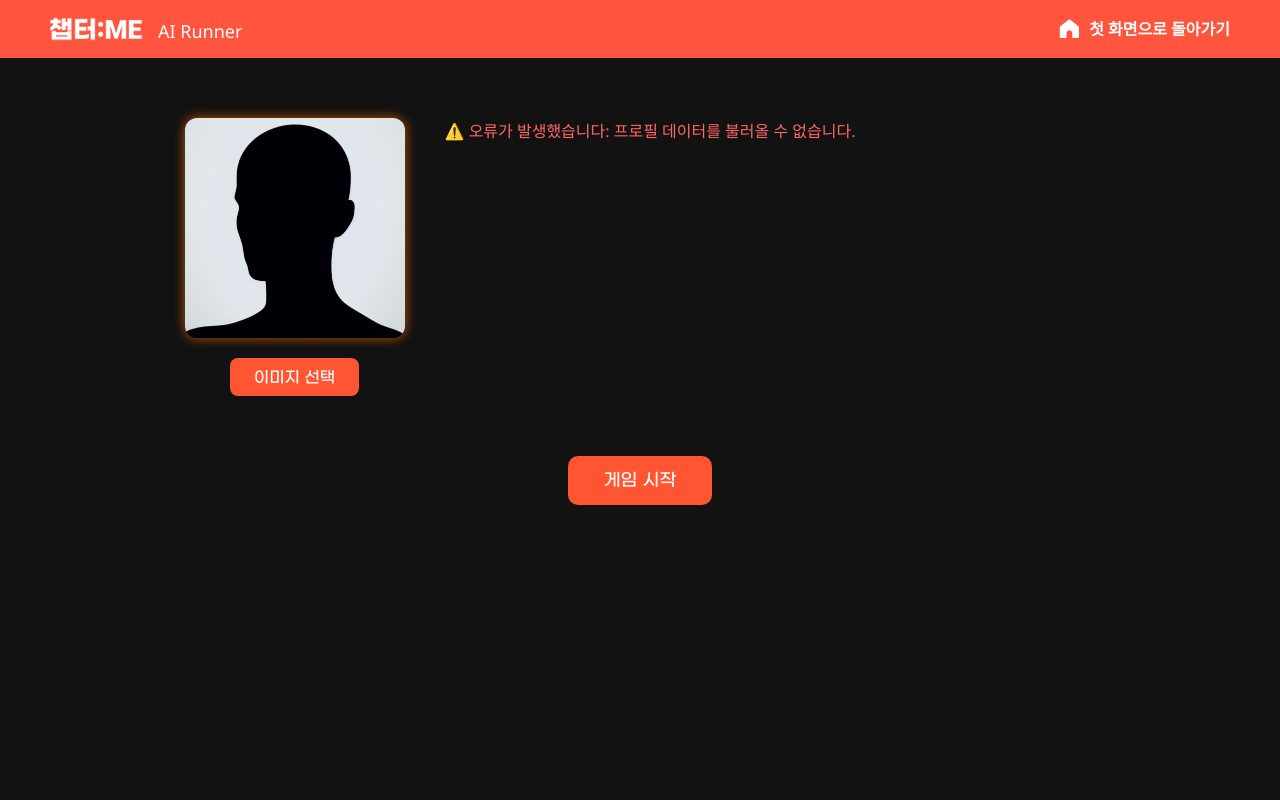
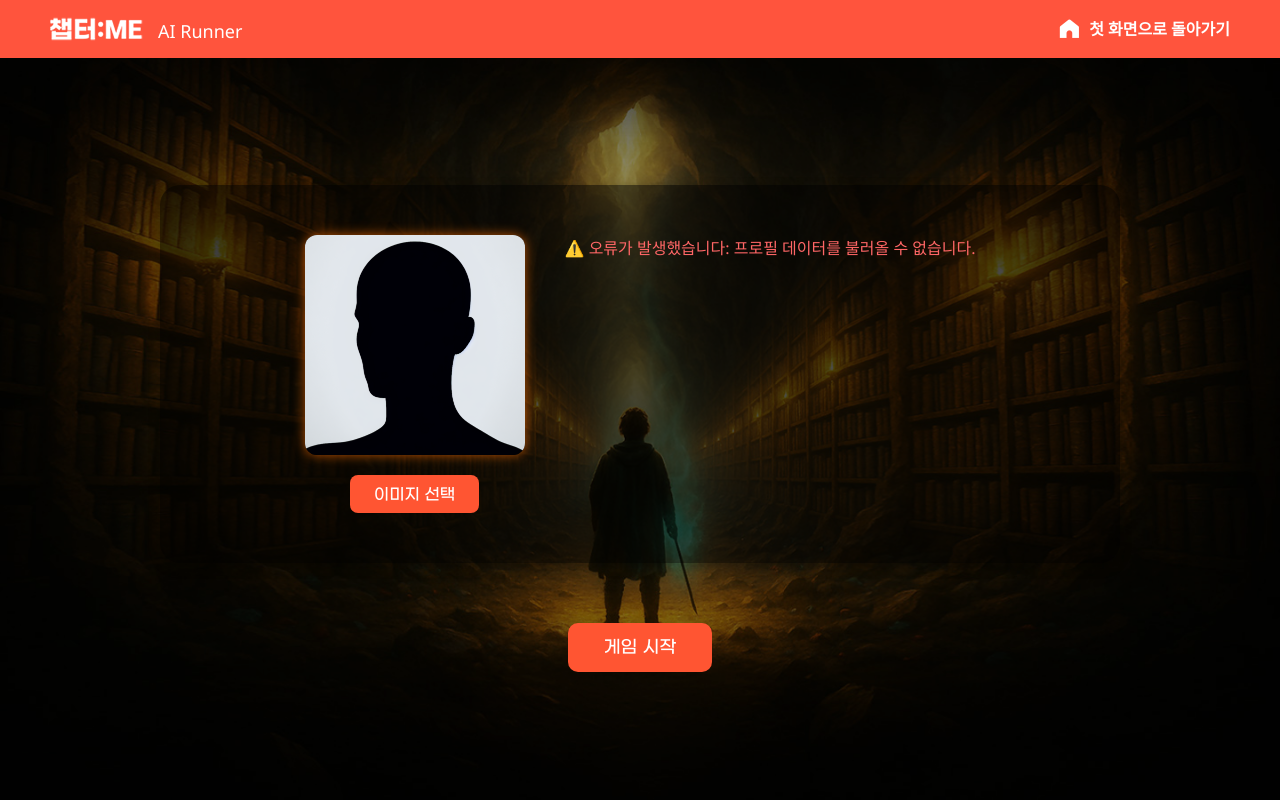
Before and after one commit to biz-bracelet/book-game, a Flask app: page /profile in a window 1280 px wide. Run offline with Flask 3, Linux system fonts and the light colour scheme.

Commit message:
프로필 배경 수정

```diff
--- a/templates/profile.html
+++ b/templates/profile.html
@@ -7,14 +7,41 @@
   <link rel="stylesheet" href="../static/assets/css/ui.css">
   <style>
     body {
-      background-color: #121212;
       color: #eee;
       font-family: 'Segoe UI', sans-serif;
       flex-direction: column;
       align-items: center;
     }
+
+    .blur-bg {
+          position: fixed;
+          top: 0;
+          left: 0;
+          width: 100vw;
+          height: 100vh;
+          background-image: url('../static/assets/images/bg_intro.jpg');
+          background-size: cover;
+          background-position: center;
+          filter: blur(3x); /* 블러 정도 조절 가능 */
+          z-index: -1; /* 배경 뒤로 보내기 */
+    }
+    .blur-bg::after {
+      content: '';
+      position: absolute;
+      top: 0; left: 0;
+      width: 100%;
+      height: 100%;
+      background-color: rgba(0,0,0,0.4);  /* 어두운 효과 */
+    }
+
     #profile-div{
-            margin: 40px;
+        display: flex;
+        flex-direction: column;
+        align-items: center;
+        justify-content: center;
+        height: calc(100vh - 60px); /* 상단바 높이만큼 뺀 화면 높이 */
+        position: relative;
+        z-index: 1;
     }
     #loading {
       font-size: 1.2em;
@@ -41,10 +68,13 @@
 
     #profile-container {
       display: flex;
-      margin-top: 60px;
       width: 100%;
       max-width: 960px;
       justify-content: center;
+      background-color: rgba(0, 0, 0, 0.5); /* 검정색 + 50% 투명도 */
+      border-radius: 20px;                 /* 모서리 둥글게 */
+      padding: 50px;                       /* 안쪽 여백 */
+      box-shadow: 0 4px 12px rgba(0, 0, 0, 0.3); /* 살짝 그림자 */
     }
 
     .profile-layout {
@@ -217,7 +247,7 @@
     </h1>
     <a href="/" class="home">첫 화면으로 돌아가기</a>
   </header>
-
+<div class="blur-bg"></div> <!-- 블러 배경용 레이어 -->
   <div id = "profile-div">
       <div id="profile-container">
         <div class="profile-layout">
```
Also changed, not shown: templates/profileByNewStory.html (+41 -8 lines).
